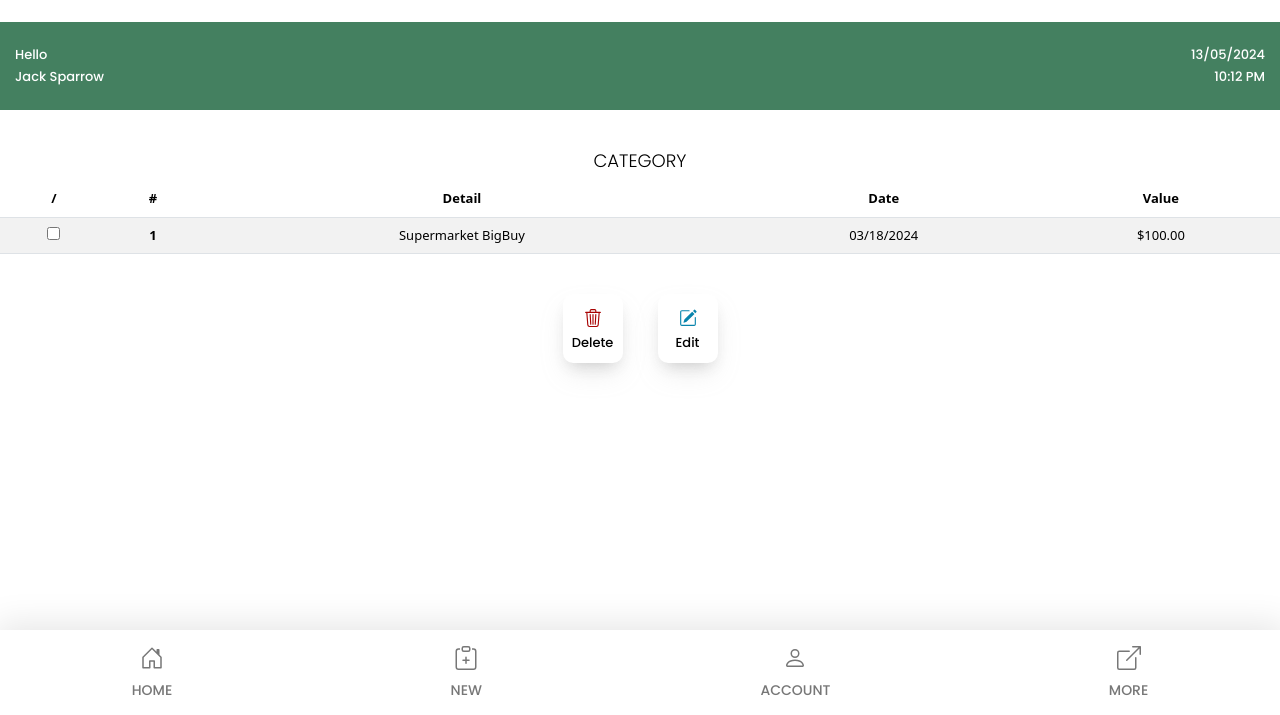
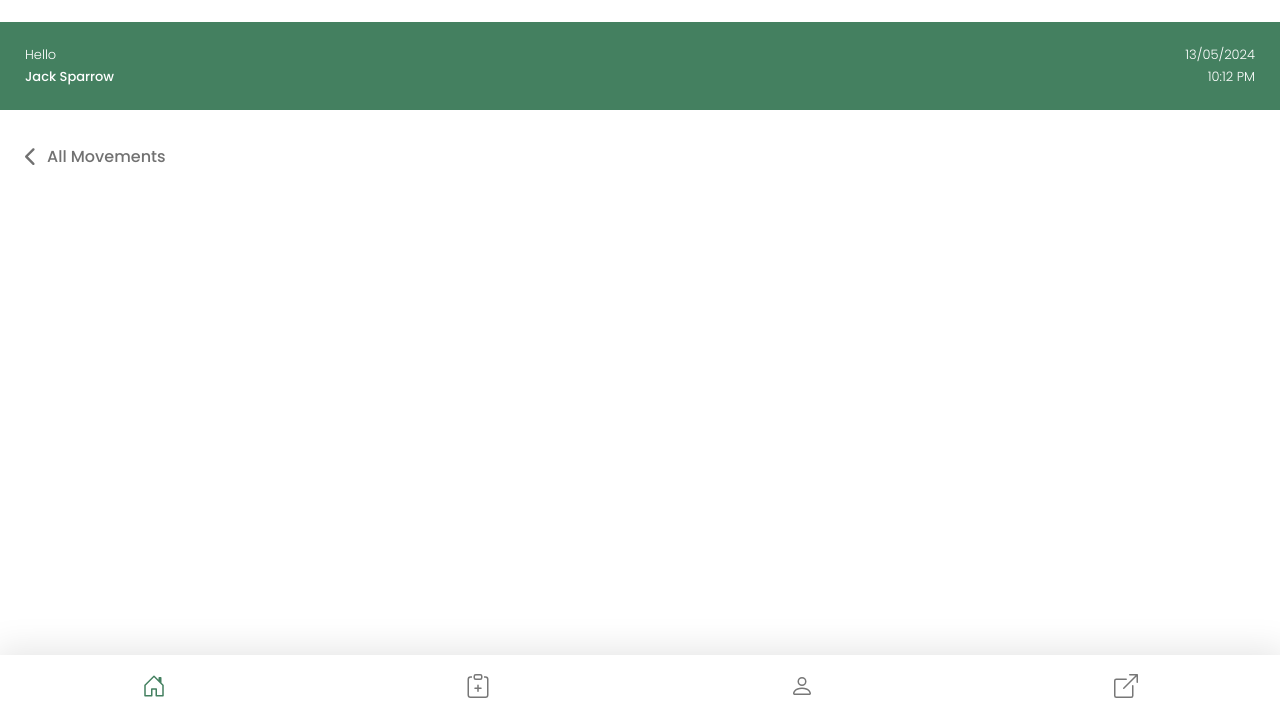
Before and after one commit to kevinduncke/MoneyWin, a website: page app/www/pages/movements-view.html in a window 1280 px wide. Shown: the part 85-800 px from the top of the page. Drawn offline with Linux system fonts and the light colour scheme.

Commit message:
Update MW (1-1-25)
Co-authored-by: Roger Duncke <RogerDuncke@users.noreply.github.com>

```diff
--- a/app/www/css/account.css
+++ b/app/www/css/account.css
@@ -1,5 +1,5 @@
 #home-account {
-  margin: 45px 15px;
+  margin: 45px 25px;
   margin-bottom: 30px;
   text-align: center;
 }
--- a/app/www/css/global.css
+++ b/app/www/css/global.css
@@ -1,13 +1,15 @@
 /* H1 */
 .g-h1 {
-  font-family: "Poppins Light";
+  font-family: "Poppins Medium";
   text-transform: uppercase;
-  font-size: 18px;
+  letter-spacing: 1px;
+  font-size: 20px;
 }
 /* LABELS */
 .g-labels {
-  font-family: "Poppins Light";
+  font-family: "Poppins Regular";
   font-size: 12px;
+  color: #515151;
 }
 /* INPUTS */
 .g-inputs {
@@ -18,7 +20,8 @@
   padding-left: 15px;
   box-sizing: border-box;
   background-color: #f0f0f0;
-  font-family: "Poppins Light";
+  letter-spacing: 1px;
+  font-family: "Poppins Medium";
   color: #000000;
   border: none;
   margin: 10px 0;
@@ -55,7 +58,7 @@
   text-decoration: none;
   font-family: "Poppins Light";
   font-size: 12px;
-  color: #0884ac;
+  color: #448060;
 }
 /* STATUSES */
 .g-status {
--- a/app/www/css/home.css
+++ b/app/www/css/home.css
@@ -4,6 +4,9 @@
 }
 /*-----------------------------------*/
 
+/*=================*/
+/*==    NAVBAR   ==*/
+/*=================*/
 .app-home {
   display: block;
 }
@@ -13,17 +16,23 @@
   justify-content: space-between;
   background-color: var(--main-moneywin-color);
   color: #ffffff;
-  padding: 20px 15px;
+  padding: 20px 25px;
 }
 #home-status-bar p {
-  font-family: "Poppins Medium";
+  font-family: "Poppins Light";
   font-size: 13px;
   margin: 3px 0;
+}
+#home-username {
+  font-family: "Poppins Medium"!important;
 }
 #home-status-bar div:nth-last-child(1) {
   text-align: right;
 }
 
+/*=================*/
+/*==    DATES    ==*/
+/*=================*/
 #home-dateview {
   margin: 30px 0;
   display: flex;
@@ -47,6 +56,9 @@
   width: auto;
 }
 
+/*=================*/
+/*==  BALANCES   ==*/
+/*=================*/
 #home-balanceview {
   margin: 0 25px;
 }
@@ -74,6 +86,9 @@
   color: #0884ac;
 }
 
+/*=================*/
+/*==  FUNCTIONS  ==*/
+/*=================*/
 #home-functions {
   margin: 40px 25px;
   display: flex;
@@ -104,24 +119,27 @@
   margin: 5px 0 0 0;
 }
 
+/*=================*/
+/*==  MOVEMENTS  ==*/
+/*=================*/
 #home-movements {
   margin: 35px 15px 100px 25px;
 }
-.mv-t-link {
-  font-size: 14px;
-  text-transform: uppercase;
-  font-family: "Poppins Bold";
-  letter-spacing: 1px;
-  color: black;
+#home-all-mv, #home-lst-mv {
+  font-family: "Poppins Medium";
+  font-size: 16px;
+  text-decoration: none;
+  text-align: left;
+  color: #717171;
 }
-.mv-table {
-  margin: 10px 0 0 0;
+#home-lst-mv div {
+  display: flex;
+  align-items: center;
 }
-.mv-table th,
-.mv-table td {
-  font-size: 13px;
+#home-lst-mv span {
+  padding-left: 10px;
 }
-.mv-tbody th,
-.mv-tbody td {
-  font-size: 12px;
+#home-lst-mv svg {
+  width: 12px;
+  height: auto;
 }
--- a/app/www/css/login.css
+++ b/app/www/css/login.css
@@ -4,7 +4,7 @@
 }
 .login-form {
   text-align: left;
-  margin: 0 15px;
+  margin: 0 25px;
 }
 .login-box-input {
   margin: 15px 0;
--- a/app/www/css/logo.css
+++ b/app/www/css/logo.css
@@ -1,6 +1,6 @@
 .app_logo {
   text-align: center;
-  margin: 100px 0;
+  margin: 50px 0;
 }
 #logo {
   width: 35%;
--- a/app/www/css/movements.css
+++ b/app/www/css/movements.css
@@ -1,4 +1,15 @@
-#home-tableview {
-  text-align: center;
-  margin: 40px 0 0 0;
+#home-mv-view {
+  margin: 35px 15px 100px 25px;
+  display: block;
 }
+#home-mv-view div {
+  display: flex;
+  align-items: center;
+}
+#home-all-mv span {
+  padding-left: 10px;
+}
+#home-all-mv svg {
+  width: 12px;
+  height: auto;
+}
--- a/app/www/css/navbar.css
+++ b/app/www/css/navbar.css
@@ -1,6 +1,6 @@
 .app-navbar {
   background-color: white;
-  height: 85px;
+  height: 60px;
   width: 100%;
   position: fixed;
   bottom: 0;
@@ -21,16 +21,6 @@
   width: auto;
 }
 
-.navbar-divbtn p {
-  font-family: 'Poppins Medium';
-  font-size: 14px;
-  text-transform: uppercase;
-  color: #777777;
-  margin: 10px 0 0 0;
+.nb-active {
+  fill: var(--main-moneywin-color);
 }
-
-.nb-active {
-  color: var(--main-moneywin-color)!important;
-  fill: var(--main-moneywin-color);
-  font-family: 'Poppins Bold'!important;
-}
--- a/app/www/css/new.css
+++ b/app/www/css/new.css
@@ -2,10 +2,11 @@
   margin-bottom: 100px;
 }
 #home-bill-form {
-  margin: 30px 15px;
+  margin: 30px 25px;
   margin-bottom: 30px;
   text-align: center;
 }
+
 #hn-filter-category {
   box-sizing: border-box;
   display: flex;
@@ -36,9 +37,10 @@
 .hn-input-text {
   margin: 0;
   text-align: left;
-  font-family: "Poppins Light";
+  font-family: "Poppins Regular";
   font-size: 11px;
   letter-spacing: 0.5px;
+  color: #515151;
 }
 .hn-inputs {
   border: none;
--- a/app/www/css/signup.css
+++ b/app/www/css/signup.css
@@ -4,7 +4,7 @@
 }
 .signup-form {
   text-align: left;
-  margin: 0 15px;
+  margin: 0 25px;
 }
 .signup-box-input {
   margin: 15px 0;
--- a/app/www/pages/movements-view.html
+++ b/app/www/pages/movements-view.html
@@ -30,66 +30,15 @@
           <p id="home-time">10:12 PM</p>
         </div>
       </div>
-      <div id="home-tableview">
-        <h1 class="g-h1">Category</h1>
-        <table class="table table-striped mv-table">
-          <thead>
-            <tr>
-              <th scope="col">/</th>
-              <th scope="col">#</th>
-              <th scope="col">Detail</th>
-              <th scope="col">Date</th>
-              <th scope="col">Value</th>
-            </tr>
-          </thead>
-          <tbody>
-            <tr>
-              <th scope="row">
-                <input type="checkbox" name="check-1" id="check-1" />
-              </th>
-              <th>1</th>
-              <td>Supermarket BigBuy</td>
-              <td>03/18/2024</td>
-              <td>$100.00</td>
-            </tr>
-          </tbody>
-        </table>
-      </div>
-      <div id="g-btns">
-        <button class="g-home-btns">
-          <svg
-            xmlns="http://www.w3.org/2000/svg"
-            width="16"
-            height="16"
-            fill="#A80303"
-            class="bi bi-trash3"
-            viewBox="0 0 16 16"
-          >
-            <path
-              d="M6.5 1h3a.5.5 0 0 1 .5.5v1H6v-1a.5.5 0 0 1 .5-.5M11 2.5v-1A1.5 1.5 0 0 0 9.5 0h-3A1.5 1.5 0 0 0 5 1.5v1H1.5a.5.5 0 0 0 0 1h.538l.853 10.66A2 2 0 0 0 4.885 16h6.23a2 2 0 0 0 1.994-1.84l.853-10.66h.538a.5.5 0 0 0 0-1zm1.958 1-.846 10.58a1 1 0 0 1-.997.92h-6.23a1 1 0 0 1-.997-.92L3.042 3.5zm-7.487 1a.5.5 0 0 1 .528.47l.5 8.5a.5.5 0 0 1-.998.06L5 5.03a.5.5 0 0 1 .47-.53Zm5.058 0a.5.5 0 0 1 .47.53l-.5 8.5a.5.5 0 1 1-.998-.06l.5-8.5a.5.5 0 0 1 .528-.47M8 4.5a.5.5 0 0 1 .5.5v8.5a.5.5 0 0 1-1 0V5a.5.5 0 0 1 .5-.5"
-            />
-          </svg>
-          <p>Delete</p>
-        </button>
-        <button class="g-home-btns">
-          <svg
-            xmlns="http://www.w3.org/2000/svg"
-            width="16"
-            height="16"
-            fill="#0884AC"
-            class="bi bi-pencil-square"
-            viewBox="0 0 16 16"
-          >
-            <path
-              d="M15.502 1.94a.5.5 0 0 1 0 .706L14.459 3.69l-2-2L13.502.646a.5.5 0 0 1 .707 0l1.293 1.293zm-1.75 2.456-2-2L4.939 9.21a.5.5 0 0 0-.121.196l-.805 2.414a.25.25 0 0 0 .316.316l2.414-.805a.5.5 0 0 0 .196-.12l6.813-6.814z"
-            />
-            <path
-              fill-rule="evenodd"
-              d="M1 13.5A1.5 1.5 0 0 0 2.5 15h11a1.5 1.5 0 0 0 1.5-1.5v-6a.5.5 0 0 0-1 0v6a.5.5 0 0 1-.5.5h-11a.5.5 0 0 1-.5-.5v-11a.5.5 0 0 1 .5-.5H9a.5.5 0 0 0 0-1H2.5A1.5 1.5 0 0 0 1 2.5z"
-            />
-          </svg>
-          <p>Edit</p>
-        </button>
+      <div id="home-mv-view">
+        <a href="./home.html" id="home-all-mv">
+          <div>
+            <svg xmlns="http://www.w3.org/2000/svg" fill="#717171" viewBox="0 0 320 512">
+              <path d="M9.4 233.4c-12.5 12.5-12.5 32.8 0 45.3l192 192c12.5 12.5 32.8 12.5 45.3 0s12.5-32.8 0-45.3L77.3 256 246.6 86.6c12.5-12.5 12.5-32.8 0-45.3s-32.8-12.5-45.3 0l-192 192z"/>
+            </svg>
+            <span>All Movements</span>
+          </div>
+        </a>
       </div>
     </div>
     <div class="app-navbar">
@@ -100,14 +49,13 @@
             width="16"
             height="16"
             fill="#777777"
-            class="bi bi-house-door"
+            class="bi bi-house-door nb-active"
             viewBox="0 0 16 16"
           >
             <path
               d="M8.354 1.146a.5.5 0 0 0-.708 0l-6 6A.5.5 0 0 0 1.5 7.5v7a.5.5 0 0 0 .5.5h4.5a.5.5 0 0 0 .5-.5v-4h2v4a.5.5 0 0 0 .5.5H14a.5.5 0 0 0 .5-.5v-7a.5.5 0 0 0-.146-.354L13 5.793V2.5a.5.5 0 0 0-.5-.5h-1a.5.5 0 0 0-.5.5v1.293zM2.5 14V7.707l5.5-5.5 5.5 5.5V14H10v-4a.5.5 0 0 0-.5-.5h-3a.5.5 0 0 0-.5.5v4z"
             />
           </svg>
-          <p>Home</p>
         </a>
       </div>
       <div class="navbar-divbtn">
@@ -131,7 +79,6 @@
               d="M9.5 1a.5.5 0 0 1 .5.5v1a.5.5 0 0 1-.5.5h-3a.5.5 0 0 1-.5-.5v-1a.5.5 0 0 1 .5-.5zm-3-1A1.5 1.5 0 0 0 5 1.5v1A1.5 1.5 0 0 0 6.5 4h3A1.5 1.5 0 0 0 11 2.5v-1A1.5 1.5 0 0 0 9.5 0z"
             />
           </svg>
-          <p>New</p>
         </a>
       </div>
       <div class="navbar-divbtn">
@@ -148,7 +95,6 @@
               d="M8 8a3 3 0 1 0 0-6 3 3 0 0 0 0 6m2-3a2 2 0 1 1-4 0 2 2 0 0 1 4 0m4 8c0 1-1 1-1 1H3s-1 0-1-1 1-4 6-4 6 3 6 4m-1-.004c-.001-.246-.154-.986-.832-1.664C11.516 10.68 10.289 10 8 10s-3.516.68-4.168 1.332c-.678.678-.83 1.418-.832 1.664z"
             />
           </svg>
-          <p>Account</p>
         </a>
       </div>
       <div class="navbar-divbtn">
@@ -170,7 +116,6 @@
               d="M16 .5a.5.5 0 0 0-.5-.5h-5a.5.5 0 0 0 0 1h3.793L6.146 9.146a.5.5 0 1 0 .708.708L15 1.707V5.5a.5.5 0 0 0 1 0z"
             />
           </svg>
-          <p>More</p>
         </a>
       </div>
     </div>
```
Also changed, not shown: app/www/index.html (+1 -1 lines), app/www/pages/account.html (+0 -4 lines), app/www/pages/home.html (+8 -43 lines), app/www/pages/new.html (+1 -5 lines).
